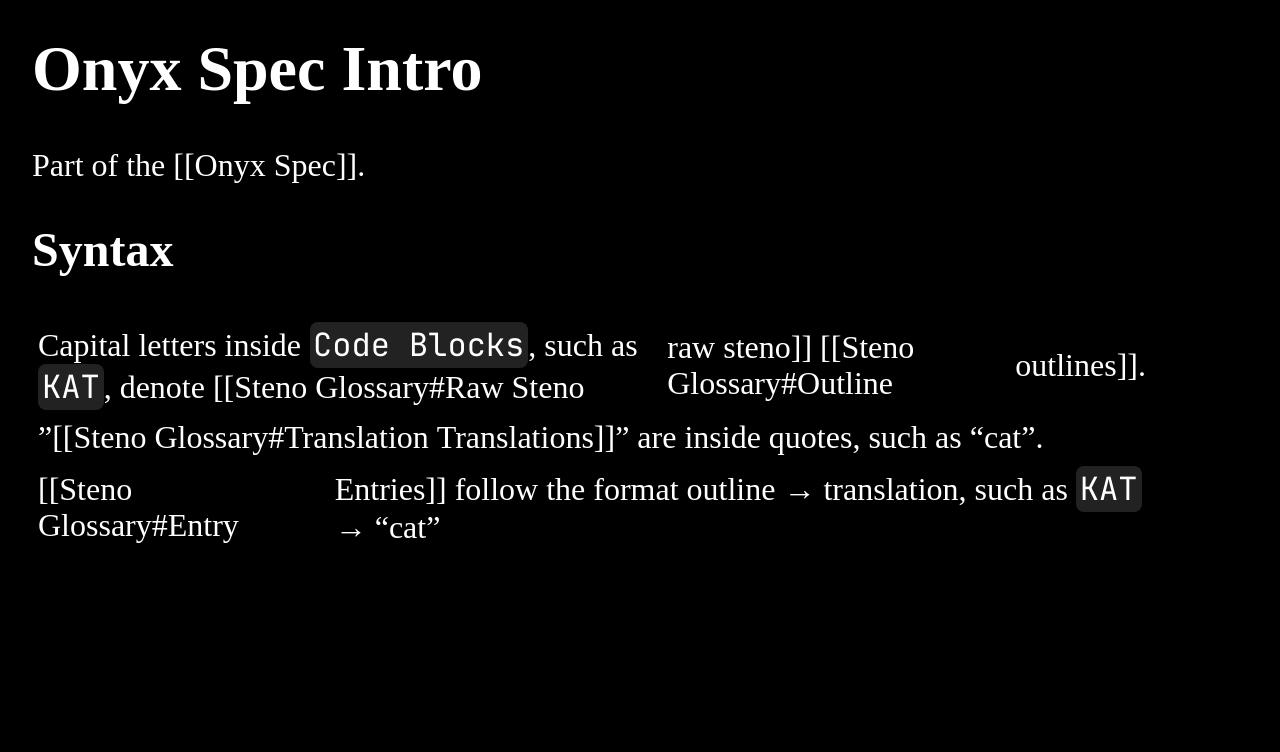
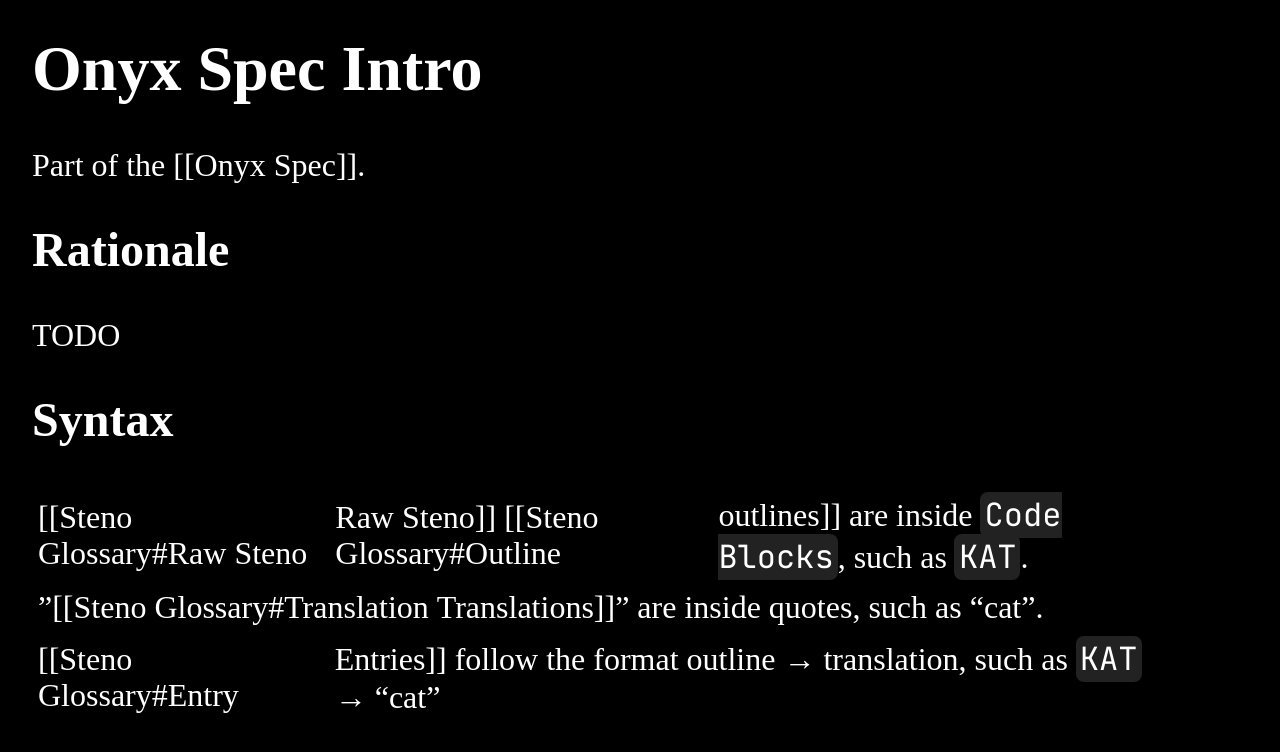
Before and after one commit to Grahp/Website, a Jekyll site: the page built from pages/Onyx Spec Intro.md, in a window 1280 px wide. Shown: the top 752 px of the page. Built offline with Jekyll 4.4.1, drawn with Linux system fonts in a browser that asks for light colours.

Commit message:
Update onyx spec intro

```diff
--- a/pages/Onyx Spec Intro.md
+++ b/pages/Onyx Spec Intro.md
@@ -5,9 +5,13 @@ title: Onyx Spec Intro
 
 Part of the [[Onyx Spec]].
 
+## Rationale
+
+TODO
+
 ## Syntax
 
-Capital letters inside `Code Blocks`, such as `KAT`, denote [[Steno Glossary#Raw Steno|raw steno]] [[Steno Glossary#Outline|outlines]].
+[[Steno Glossary#Raw Steno|Raw Steno]] [[Steno Glossary#Outline|outlines]] are inside `Code Blocks`, such as `KAT`.
 
 "[[Steno Glossary#Translation|Translations]]" are inside quotes, such as "cat".
 
```
